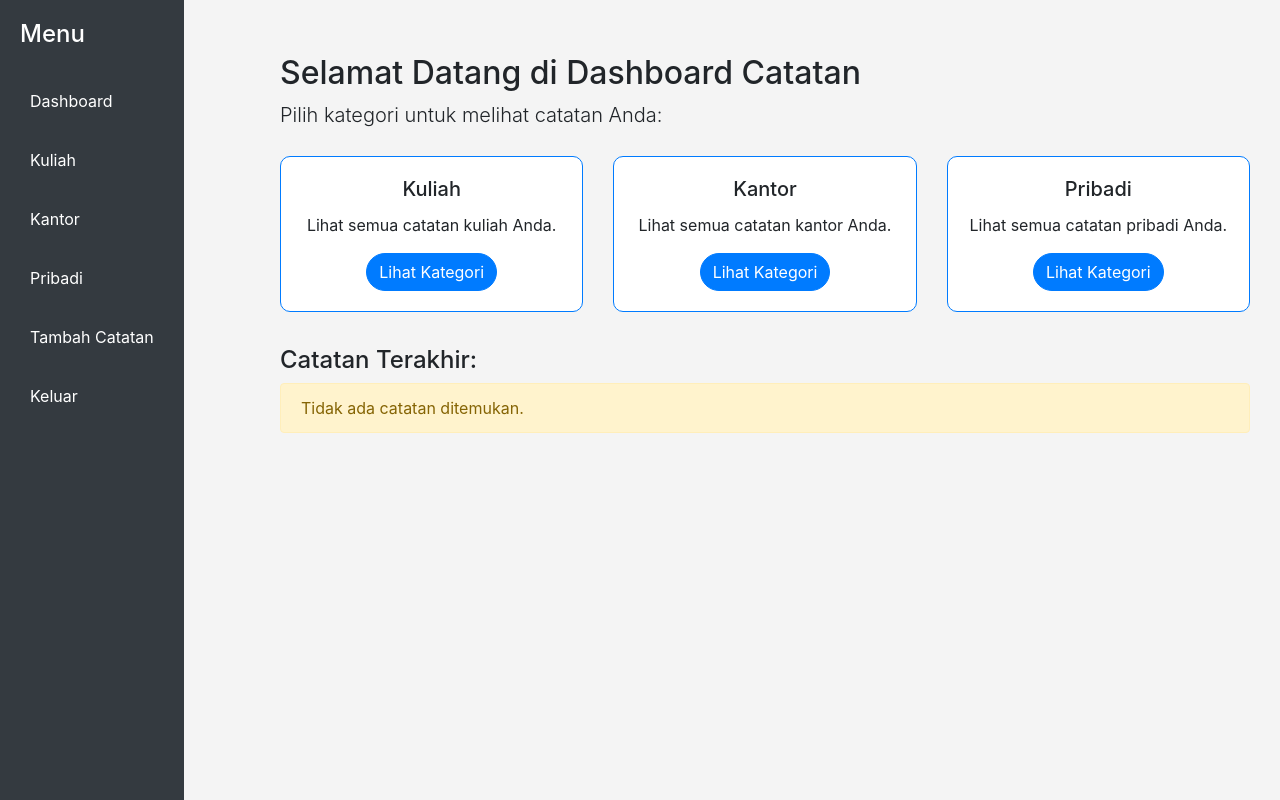
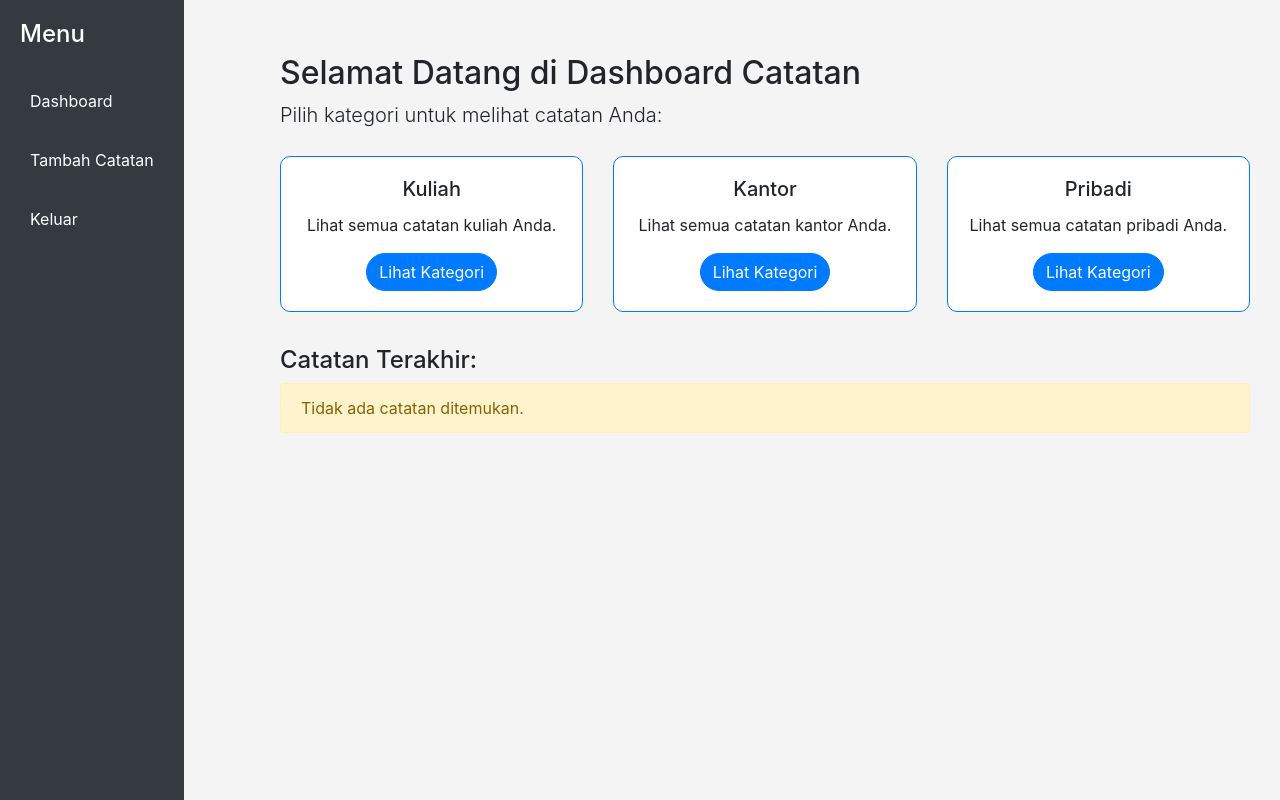
Before and after one commit to MuzharMaulana/PROJECT-RPL-KEL-2, a PHP site: page /dashboard.php in a window 1280 px wide. Run offline with PHP 8.4, Linux system fonts and the light colour scheme; the visitor is signed in with stand-in values (Sample User, id 1); data that the repository does not hold is empty.

Commit message:
menambahkan dasahboard

```diff
--- a/dashboard.php
+++ b/dashboard.php
@@ -89,9 +89,6 @@ $notesResult = $conn->query("SELECT notes.*, categories.nama_kategori FROM notes
         <h2>Menu</h2>
         <ul>
             <li><a href="dashboard.php">Dashboard</a></li>
-            <li><a href="kuliah.php">Kuliah</a></li>
-            <li><a href="kantor.php">Kantor</a></li>
-            <li><a href="pribadi.php">Pribadi</a></li>
             <li><a href="add_note.php">Tambah Catatan</a></li>
             <li><a href="logout.php">Keluar</a></li>
         </ul>
```
